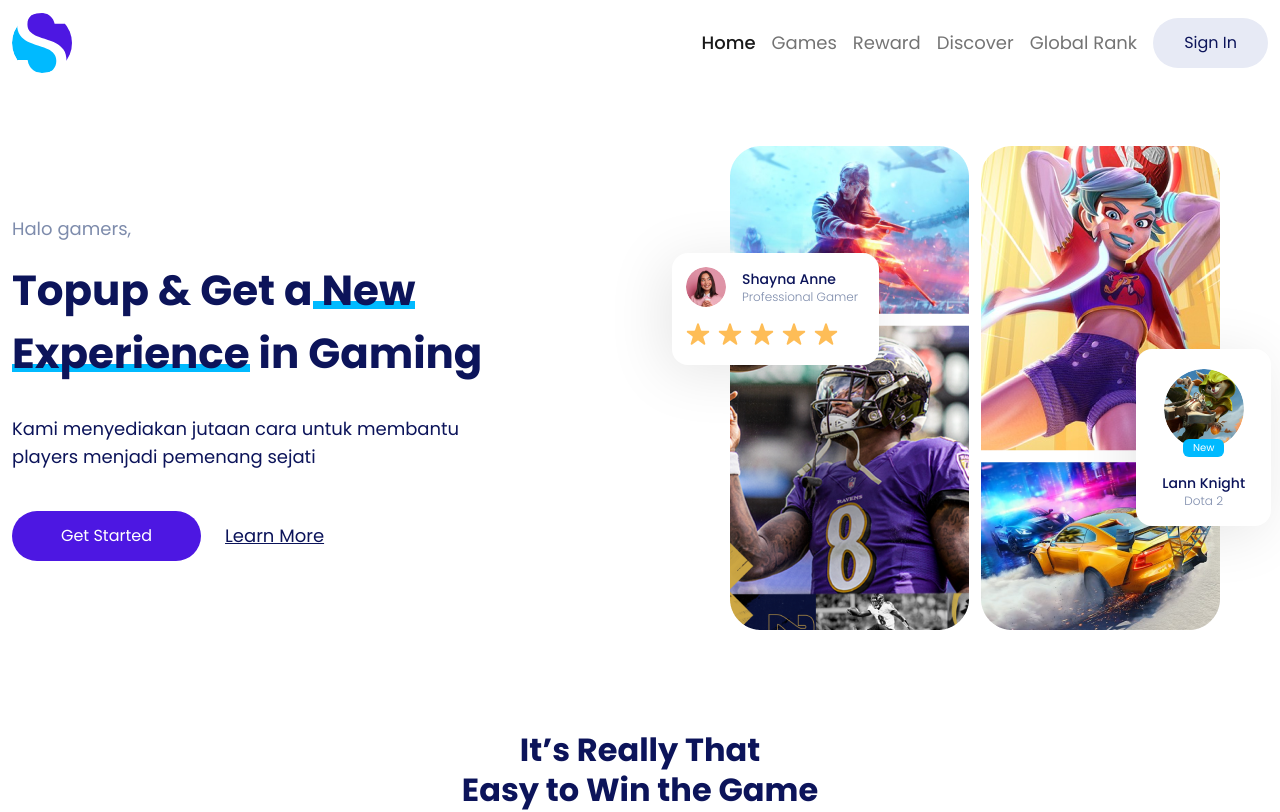
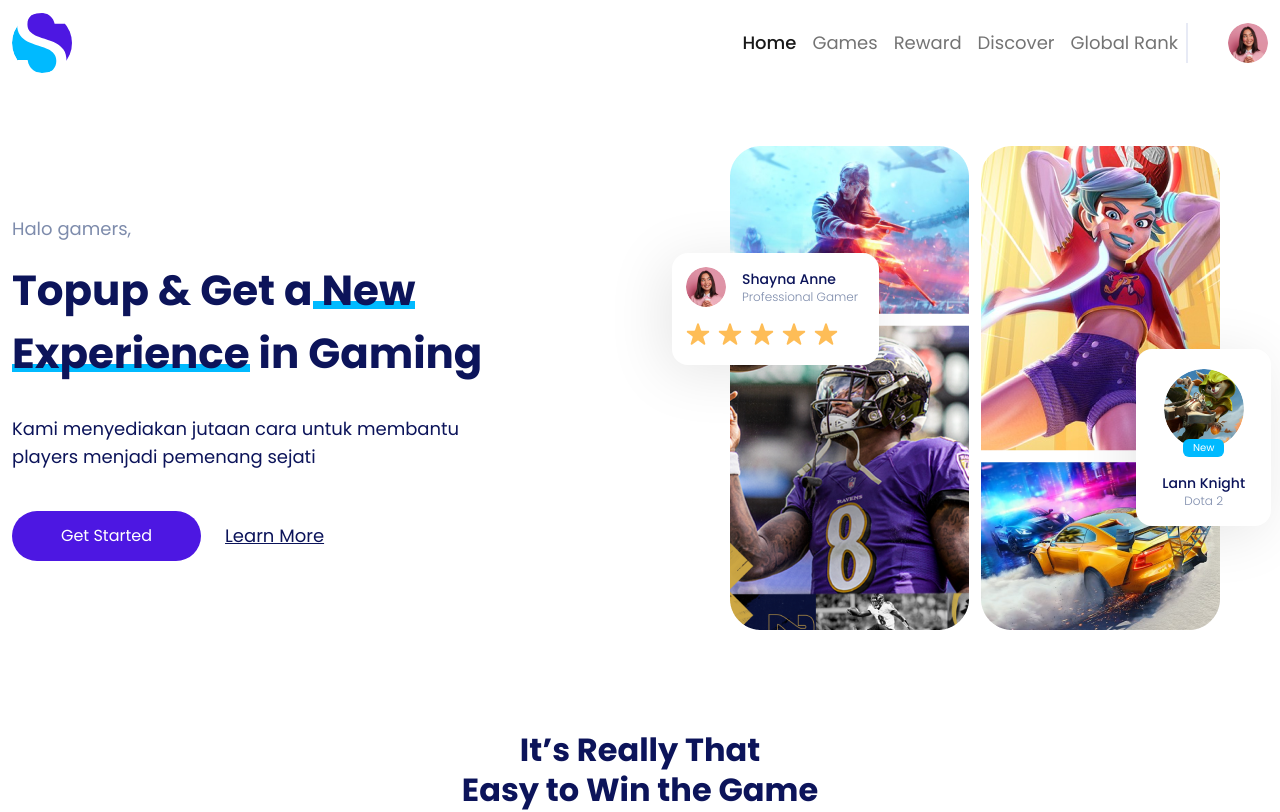
Before and after one commit to aldngrha/StoreGG, a Next.js app: page / in a window 1280 px wide. Shown: the top 812 px of the page. Built offline with nearby package versions, Linux system fonts and the light colour scheme.

Commit message:
refactor login navbar component

```diff
--- /dev/null
+++ b/components/organisms/Navbar/Auth.tsx
@@ -0,0 +1,81 @@
+import Link from "next/link";
+
+interface AuthProps {
+  isLogin?: boolean;
+}
+export default function Auth({ isLogin }: Partial<AuthProps>) {
+  if (isLogin) {
+    return (
+      <li className="nav-item my-auto dropdown d-flex">
+        <div className="vertical-line d-lg-block d-none" />
+        <div>
+          <a
+            className="dropdown-toggle ms-lg-40"
+            href="#"
+            role="button"
+            id="dropdownMenuLink"
+            data-bs-toggle="dropdown"
+            aria-expanded="false"
+          >
+            <img
+              src="/img/avatar-1.png"
+              className="rounded-circle"
+              width="40"
+              height="40"
+              alt=""
+            />
+          </a>
+
+          <ul
+            className="dropdown-menu border-0"
+            aria-labelledby="dropdownMenuLink"
+          >
+            <li>
+              <Link
+                className="dropdown-item text-lg color-palette-2"
+                href="/member"
+              >
+                My Profile
+              </Link>
+            </li>
+            <li>
+              <Link
+                className="dropdown-item text-lg color-palette-2"
+                href="/member/wallet"
+              >
+                Wallet
+              </Link>
+            </li>
+            <li>
+              <Link
+                className="dropdown-item text-lg color-palette-2"
+                href="/member/setting"
+              >
+                Account Settings
+              </Link>
+            </li>
+            <li>
+              <Link
+                className="dropdown-item text-lg color-palette-2"
+                href="/log-out"
+              >
+                Log Out
+              </Link>
+            </li>
+          </ul>
+        </div>
+      </li>
+    );
+  }
+  return (
+    <li className="nav-item my-auto">
+      <Link
+        className="btn btn-sign-in d-flex justify-content-center ms-lg-2 rounded-pill"
+        href="/sign-in"
+        role="button"
+      >
+        Sign In
+      </Link>
+    </li>
+  );
+}
--- /dev/null
+++ b/components/organisms/Navbar/ToggleMenu.tsx
@@ -0,0 +1,15 @@
+export default function ToggleMenu() {
+  return (
+    <button
+      className="navbar-toggler"
+      type="button"
+      data-bs-toggle="collapse"
+      data-bs-target="#navbarNav"
+      aria-controls="navbarNav"
+      aria-expanded="false"
+      aria-label="Toggle navigation"
+    >
+      <span className="navbar-toggler-icon" />
+    </button>
+  );
+}
--- a/components/organisms/Navbar/index.tsx
+++ b/components/organisms/Navbar/index.tsx
@@ -1,5 +1,7 @@
 import Image from "next/image";
 import Menu from "./Menu";
+import Auth from "./Auth";
+import ToggleMenu from "./ToggleMenu";
 
 export default function Navbar() {
   return (
@@ -14,17 +16,7 @@
               height={60}
             />
           </a>
-          <button
-            className="navbar-toggler"
-            type="button"
-            data-bs-toggle="collapse"
-            data-bs-target="#navbarNav"
-            aria-controls="navbarNav"
-            aria-expanded="false"
-            aria-label="Toggle navigation"
-          >
-            <span className="navbar-toggler-icon" />
-          </button>
+          <ToggleMenu />
           <div className="collapse navbar-collapse" id="navbarNav">
             <ul className="navbar-nav ms-auto text-lg gap-lg-0 gap-2">
               <Menu title="Home" active />
@@ -32,15 +24,7 @@
               <Menu title="Reward" href="/reward" />
               <Menu title="Discover" href="/discover" />
               <Menu title="Global Rank" href="/global-rank" />
-              <li className="nav-item my-auto">
-                <a
-                  className="btn btn-sign-in d-flex justify-content-center ms-lg-2 rounded-pill"
-                  href="./src/sign-in.html"
-                  role="button"
-                >
-                  Sign In
-                </a>
-              </li>
+              <Auth isLogin />
             </ul>
           </div>
         </div>
--- a/pages/_app.tsx
+++ b/pages/_app.tsx
@@ -13,6 +13,8 @@
 import "../styles/transactions.css";
 import "../styles/transactions-detail.css";
 import "../styles/edit-profile.css";
+import "../styles/navbar-log-in.css";
+
 import type { AppProps } from "next/app";
 import Head from "next/head";
 
@@ -40,14 +42,14 @@
           href="https://unpkg.com/aos@2.3.1/dist/aos.css"
           rel="stylesheet"
         />
-
-        {/*  Bootstrap JS  */}
-        <script
-          src="https://cdn.jsdelivr.net/npm/bootstrap@5.0.1/dist/js/bootstrap.bundle.min.js"
-          integrity="sha384-gtEjrD/SeCtmISkJkNUaaKMoLD0//ElJ19smozuHV6z3Iehds+3Ulb9Bn9Plx0x4"
-          crossOrigin="anonymous"
-        />
+        <title>StoreGG</title>
       </Head>
+      {/*  Bootstrap JS  */}
+      <script
+        src="https://cdn.jsdelivr.net/npm/bootstrap@5.0.1/dist/js/bootstrap.bundle.min.js"
+        integrity="sha384-gtEjrD/SeCtmISkJkNUaaKMoLD0//ElJ19smozuHV6z3Iehds+3Ulb9Bn9Plx0x4"
+        crossOrigin="anonymous"
+      />
       <Component {...pageProps} />
     </>
   );
--- a/pages/_document.tsx
+++ b/pages/_document.tsx
@@ -1,4 +1,4 @@
-import { Html, Head, Main, NextScript } from 'next/document'
+import { Html, Head, Main, NextScript } from "next/document";
 
 export default function Document() {
   return (
@@ -9,5 +9,5 @@
         <NextScript />
       </body>
     </Html>
-  )
+  );
 }
--- /dev/null
+++ b/styles/navbar-log-in.css
@@ -0,0 +1,65 @@
+/* Navbar */
+.navbar-light .navbar-nav .nav-link.active, .navbar-light .navbar-nav .show>.nav-link{
+    font-weight: 500;
+    color: #0C145A;
+}
+
+.navbar-light .navbar-nav .nav-link:hover{
+    color: #0C145A;
+}
+
+.navbar-light .navbar-nav .nav-link{
+    color: #7E8CAC;
+}
+
+.navbar-light .btn-sign-in{
+    color: #0C145A;
+    background-color: #E7EAF5;
+    padding: 0.75rem 1.875rem;
+}
+
+.navbar .dropdown-toggle::after{
+    display: none;
+}
+
+.navbar-expand-lg .navbar-nav .dropdown-menu{
+    right: 0;
+    left: auto;
+    padding-top: 0.75rem;
+    padding-bottom: 0.75rem;
+    margin-top: 1.25rem;
+    min-width: 210px;
+}
+
+.navbar ul.dropdown-menu{
+    border-radius: 1rem;
+    box-shadow: -8px 8px 58px 0px rgba(0, 0, 0, 0.1);
+}
+
+.navbar .dropdown-item{
+    transition: 0.2s;
+    padding: 0.5rem 1.25rem;
+}
+
+.navbar .dropdown-item:focus, .dropdown-item:hover{
+    color: #4D17E2;
+    text-decoration: underline;
+    background-color: transparent;
+}
+/*  */
+
+
+/* Large devices (desktops, 992px and up) */
+@media (min-width: 992px) {
+    /* Navbar */
+    .navbar-expand-lg .navbar-nav .nav-link {
+        padding-right: 1.25rem;
+        padding-left: 1.25rem;
+    }
+
+    .navbar .vertical-line{
+        border: 1px solid rgba(231, 234, 245, 1);
+        height: 40px;
+    }
+    /*  */
+ }
```
